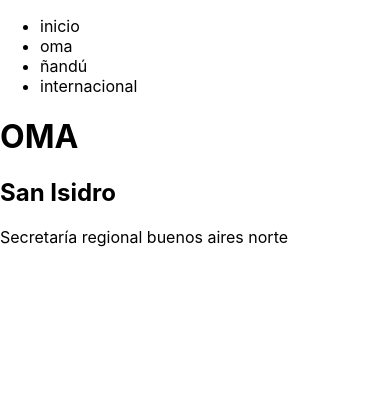
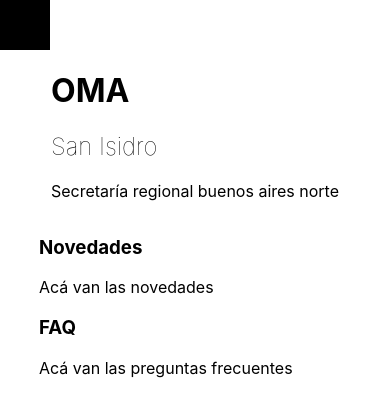
Before and after one commit to JZylber/oma-san-isidro, a Next.js app: page / in a window 390 px wide. Shown: the top 416 px of the page. Built offline with nearby package versions, Linux system fonts and the light colour scheme.

Commit message:
feat: mobile

```diff
--- /dev/null
+++ b/components/Faq.tsx
@@ -0,0 +1,3 @@
+export default function Faq(){
+    return(<span>Acá van las preguntas frecuentes</span>)
+}
--- /dev/null
+++ b/components/Navbar.tsx
@@ -0,0 +1,10 @@
+import styles from './styles/Navbar.module.css'
+
+export default function NavBar(){
+    return(
+        <nav className={styles.bar}>
+            <div className={styles.icon}>
+            </div>
+        </nav>
+    )
+}
--- /dev/null
+++ b/components/News.tsx
@@ -0,0 +1,3 @@
+export default function News(){
+    return(<span>Acá van las novedades</span>)
+}
--- a/components/navbar.tsx
+++ /dev/null
@@ -1,12 +0,0 @@
-export default function NavBar(){
-    return(
-        <nav>
-            <ul>
-                <li>inicio</li>
-                <li>oma</li>
-                <li>ñandú</li>
-                <li>internacional</li>
-            </ul>
-        </nav>
-    )
-}
--- /dev/null
+++ b/components/styles/Navbar.module.css
@@ -0,0 +1,8 @@
+.icon {
+    background-color: black;
+    height: 50px;
+    width: 50px;
+}
+.bar {
+    width: 100%;
+}
--- a/pages/index.tsx
+++ b/pages/index.tsx
@@ -1,6 +1,8 @@
 import Head from 'next/head'
-import NavBar from '../components/navbar';
-import styles from '../styles/Home.module.css'
+import Faq from '../components/Faq';
+import NavBar from '../components/Navbar';
+import News from '../components/News';
+import styles from './styles/Home.module.css'
 
 export default function Home() {
   return (
@@ -11,10 +13,20 @@ export default function Home() {
         <link rel="icon" href="/favicon.ico" />
     </Head>
     <NavBar></NavBar>
-    <main>
+    <main className={styles.wrapper}>
+    <div className={styles.title}>
       <h1>OMA</h1>
       <h2>San Isidro</h2>
       <p>Secretaría regional buenos aires norte</p>
+    </div>
+    <section className={styles.section}>
+      <h3>Novedades</h3>
+      <News></News>
+    </section>
+    <section className={styles.section}>
+      <h3> FAQ </h3>
+      <Faq></Faq>
+    </section>
     </main>
     <footer>
 
--- a/pages/styles/Home.module.css
+++ b/pages/styles/Home.module.css
@@ -1,6 +1,12 @@
-h1, h2 {
+.wrapper {
+    display: flex;
+    align-items: center;
+    flex-direction: column;
+}
+.section {
+    width: 80%;
+}
 
+.title h2 {
+    font-weight: lighter;
 }
-p{
-
-}
```
